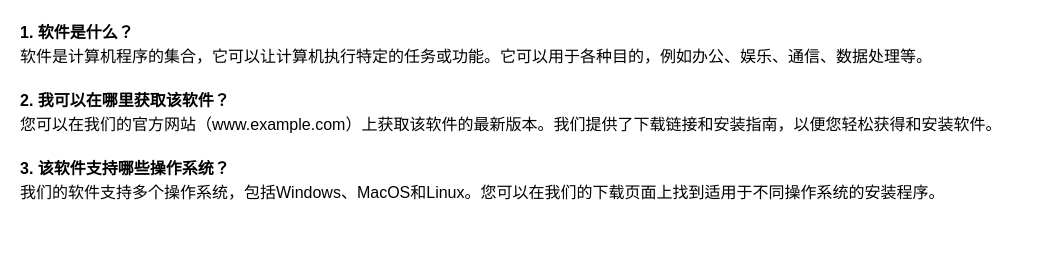
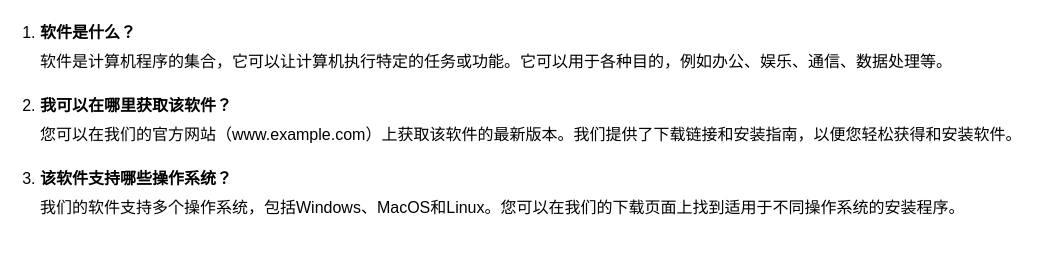
Before and after one commit to Tbxhs/LingoBoard, a plain HTML site: page public/faqs.html in a window 1280 px wide. Shown: the part 70-324 px from the top of the page, without its empty margins (0-1054 px from the left). Drawn offline with Linux system fonts and the light colour scheme.

Commit message:
Update faqs.html

```diff
--- a/public/faqs.html
+++ b/public/faqs.html
@@ -1,6 +1,8 @@
 <!DOCTYPE html>
 <html>
 <head>
+  <meta charset="UTF-8">
+  <meta name="viewport" content="width=device-width, initial-scale=1.0">
   <title>常见问题解答</title>
   <style>
     body {
@@ -12,8 +14,13 @@
       text-align: center;
     }
 
+    ol {
+      padding-left: 20px;
+    }
+
     .question {
       font-weight: bold;
+      margin-bottom: 5px;
     }
 
     .answer {
@@ -24,14 +31,22 @@
 <body>
   <h1>常见问题解答</h1>
 
-  <div class="question">1. 软件是什么？</div>
-  <div class="answer">软件是计算机程序的集合，它可以让计算机执行特定的任务或功能。它可以用于各种目的，例如办公、娱乐、通信、数据处理等。</div>
+  <ol>
+    <li>
+      <div class="question">软件是什么？</div>
+      <div class="answer">软件是计算机程序的集合，它可以让计算机执行特定的任务或功能。它可以用于各种目的，例如办公、娱乐、通信、数据处理等。</div>
+    </li>
 
-  <div class="question">2. 我可以在哪里获取该软件？</div>
-  <div class="answer">您可以在我们的官方网站（www.example.com）上获取该软件的最新版本。我们提供了下载链接和安装指南，以便您轻松获得和安装软件。</div>
+    <li>
+      <div class="question">我可以在哪里获取该软件？</div>
+      <div class="answer">您可以在我们的官方网站（www.example.com）上获取该软件的最新版本。我们提供了下载链接和安装指南，以便您轻松获得和安装软件。</div>
+    </li>
 
-  <div class="question">3. 该软件支持哪些操作系统？</div>
-  <div class="answer">我们的软件支持多个操作系统，包括Windows、MacOS和Linux。您可以在我们的下载页面上找到适用于不同操作系统的安装程序。</div>
+    <li>
+      <div class="question">该软件支持哪些操作系统？</div>
+      <div class="answer">我们的软件支持多个操作系统，包括Windows、MacOS和Linux。您可以在我们的下载页面上找到适用于不同操作系统的安装程序。</div>
+    </li>
+  </ol>
 
   <!-- 添加更多问题和答案 -->
 
```
